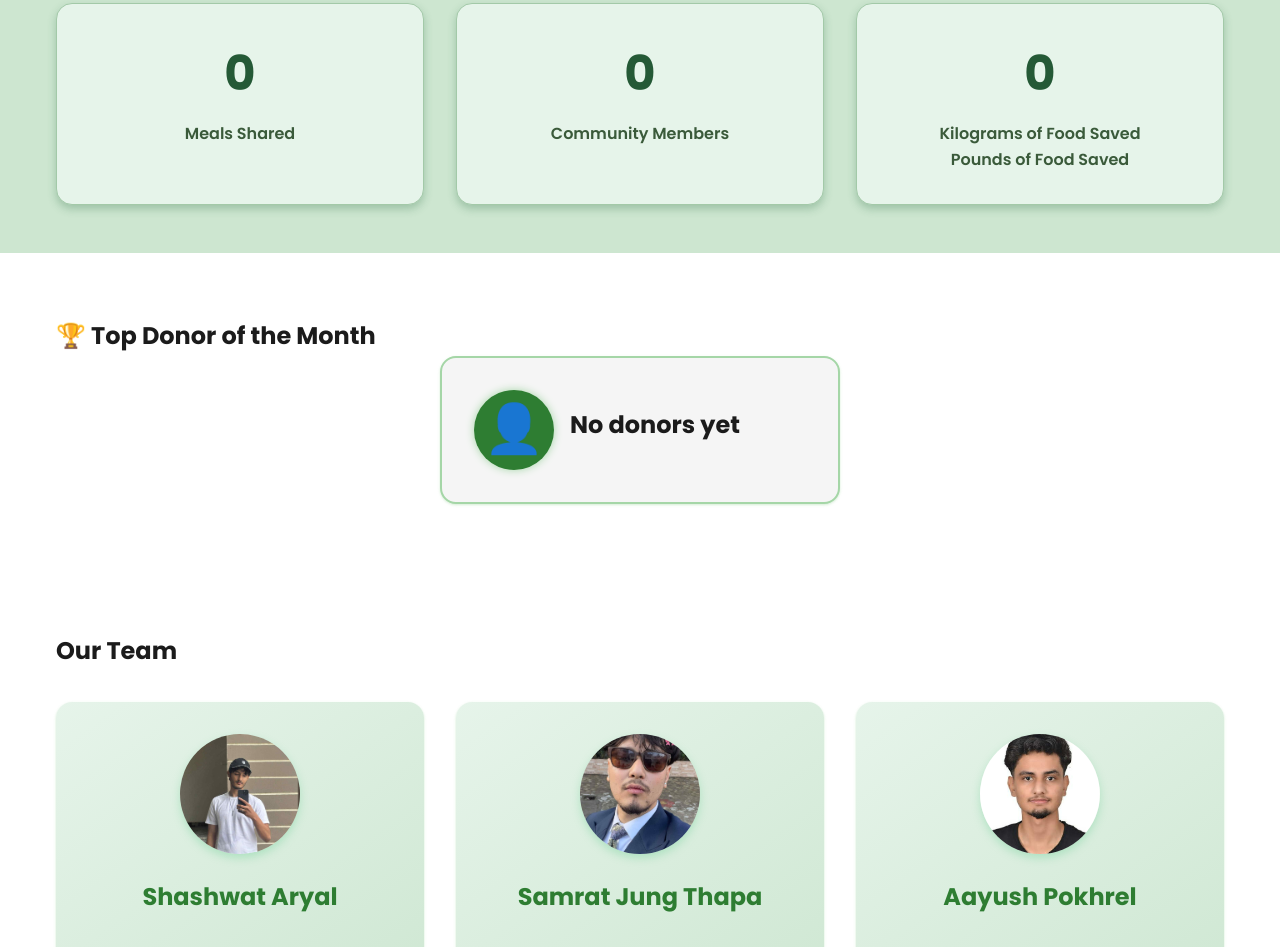
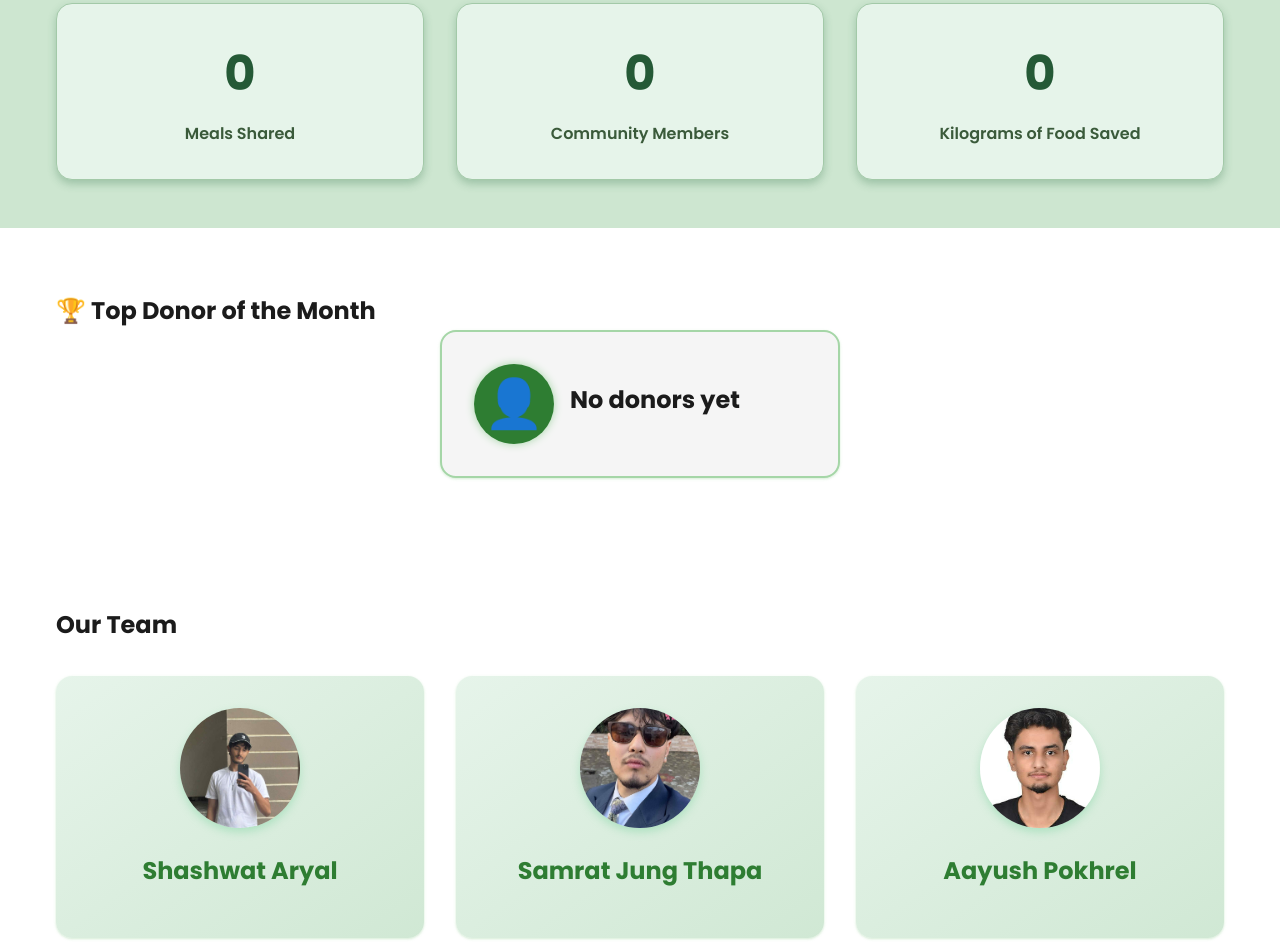
Before and after one commit to schizophrenicman/Food-Waste-Management, a website built with Vite: page index.html in a window 1280 px wide. Shown: the part 1246-2193 px from the top of the page. Built offline with nearby package versions, Linux system fonts and the light colour scheme; files whose address does not match are found by name.

Commit message:
solving small errors

```diff
--- a/index.html
+++ b/index.html
@@ -111,8 +111,6 @@
             <div class="impact-stat">
               <div class="stat-number" id="food-saved">0</div>
               <div class="stat-label">Kilograms of Food Saved</div>
-              <div class="stat-label">Pounds of Food Saved</div>
-
             </div>
           </div>
         </div>
```
